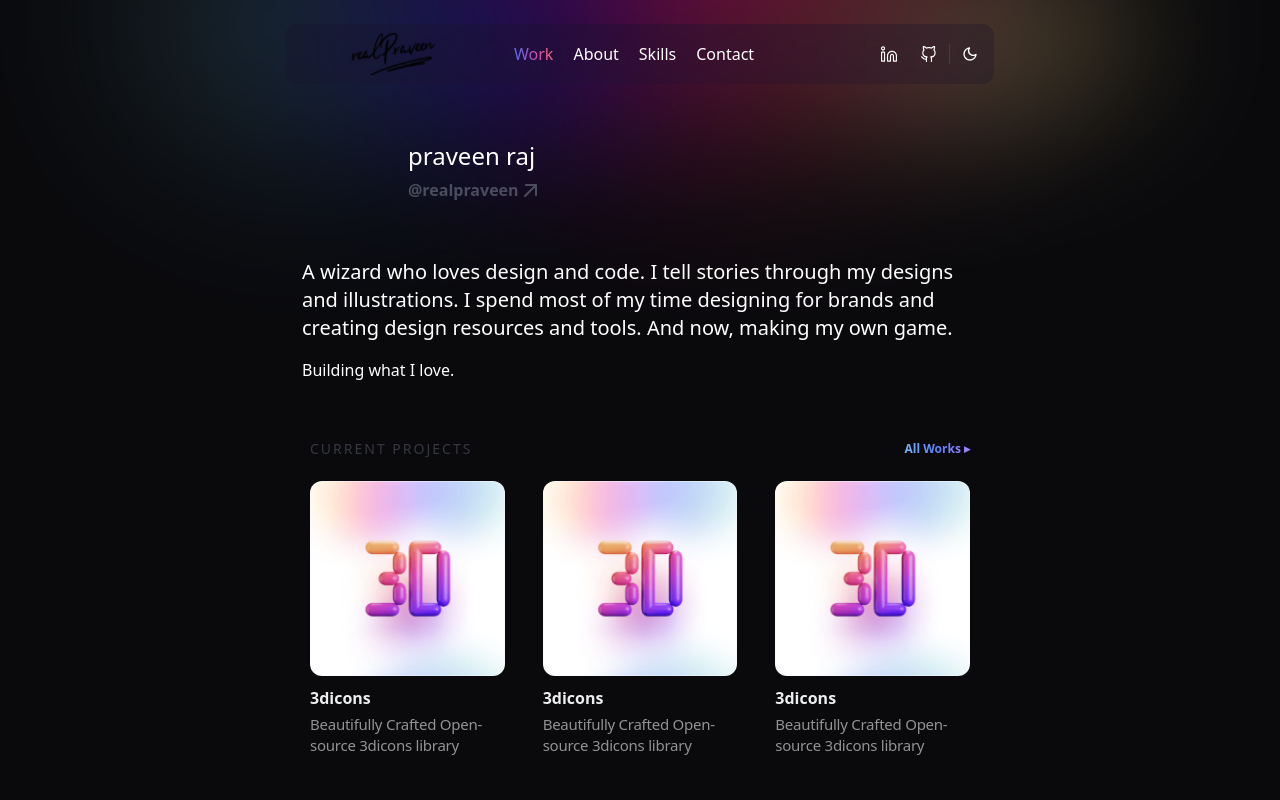
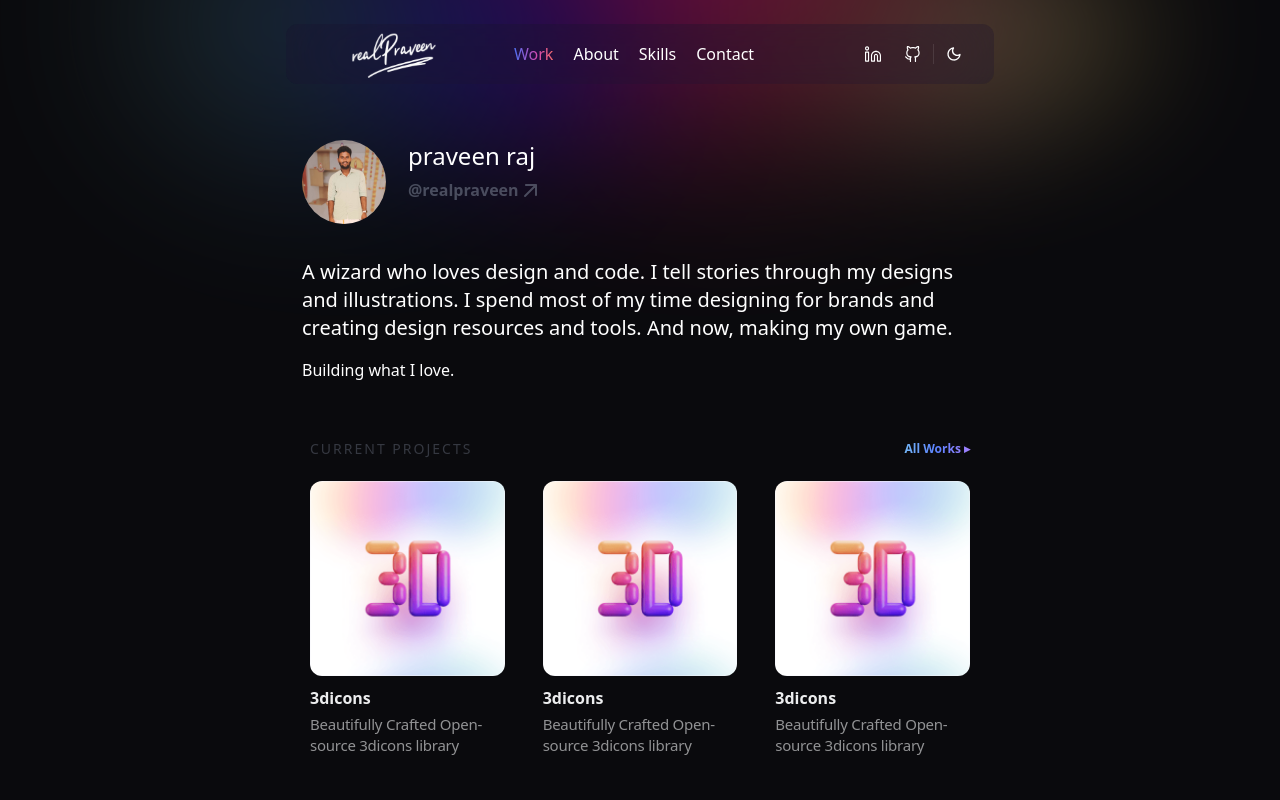
Before and after one commit to praveen-raj-r/praveen-raj-web-app, a React (Vite) app: page / in a window 1280 px wide. Shown: the top 800 px of the page. Built offline with nearby package versions, Linux system fonts and the light colour scheme.

Commit message:
images update

```diff
--- a/src/components/app/Navbar.jsx
+++ b/src/components/app/Navbar.jsx
@@ -1,9 +1,7 @@
 import { Link } from "react-router-dom";
 
-import logo from "/realPraveen-logo.svg";
-import linkedIn from "/linkedin.svg";
-import github from "/github.svg";
-import darkMoon from "/moon-dark-mode.svg";
+import Logo from "../ui/Logo";
+import NavSocialLinks from "../ui/NavSocialLinks";
 // import lightSon from "/sun-light-mode.svg";
 
 const navItems = [
@@ -23,12 +21,8 @@
   return (
     <nav className="backdrop-blur-[44px] relative z-10 w-full bg-[#1c162f4d] px-4 py-[10px] rounded-xl flex justify-between">
       <div className="flex items-center max-h-10">
-        <div className="flex items-center max-h-10 p-0 scale-[0.92]">
-          <Link to="/">
-            <img src={logo} />
-          </Link>
-        </div>
-        <div className="relative flex items-center ml-2 max-h-10">
+        <Logo />
+        <div className="relative items-center hidden ml-2 md:flex max-h-10">
           <ul className="flex">
             {navItems.map((navItem) => (
               <NavItem key={navItem.id} navItem={navItem} />
@@ -36,27 +30,7 @@
           </ul>
         </div>
       </div>
-      <div className="flex items-center max-h-10">
-        <div className="flex items-center max-h-10 border-r border-[#ffffff1a] mr-3">
-          <a
-            target="_blank"
-            className="leading-[0px] py-[2px] px-3"
-            href="https://www.linkedin.com/in/developer-praveen-raj/"
-          >
-            <img src={linkedIn} />
-          </a>
-          <a
-            target="_blank"
-            className="leading-[0px] py-[2px] px-3"
-            href="https://github.com/praveen-raj-r"
-          >
-            <img src={github} />
-          </a>
-        </div>
-        <div className="flex items-center max-h-10">
-          <img src={darkMoon} />
-        </div>
-      </div>
+      <NavSocialLinks />
     </nav>
   );
 }
--- /dev/null
+++ b/src/components/ui/Logo.jsx
@@ -0,0 +1,15 @@
+import { Link } from "react-router-dom";
+// import logo from "/realPraveen-logo.svg";
+import whitelogo from "/realPraveen-logo-white.svg";
+
+function Logo() {
+  return (
+    <div className="flex items-center max-h-10 p-0 scale-[0.92]">
+      <Link to="/">
+        <img className="" src={whitelogo} />
+      </Link>
+    </div>
+  );
+}
+
+export default Logo;
--- /dev/null
+++ b/src/components/ui/NavSocialLinks.jsx
@@ -0,0 +1,31 @@
+import linkedIn from "/linkedin.svg";
+import github from "/github.svg";
+import darkMoon from "/moon-dark-mode.svg";
+
+function NavSocialLinks() {
+  return (
+    <div className="flex items-center mr-4 max-h-10">
+      <div className="flex items-center max-h-10 border-r border-[#ffffff1a] mr-3">
+        <a
+          target="_blank"
+          className="leading-[0px] py-[2px] px-3"
+          href="https://www.linkedin.com/in/developer-praveen-raj/"
+        >
+          <img src={linkedIn} />
+        </a>
+        <a
+          target="_blank"
+          className="leading-[0px] py-[2px] px-3"
+          href="https://github.com/praveen-raj-r"
+        >
+          <img src={github} />
+        </a>
+      </div>
+      <div className="flex items-center max-h-10">
+        <img src={darkMoon} />
+      </div>
+    </div>
+  );
+}
+
+export default NavSocialLinks;
--- a/src/components/ui/Profile.jsx
+++ b/src/components/ui/Profile.jsx
@@ -1,10 +1,12 @@
 import arrowUp from "/arrow-up.svg";
-
+import praveenraj from "/praveen.png";
 function Profile() {
   return (
     <section className="relative px-4 pt-4">
       <div className="flex">
-        <div className="size-[90px] relative mb-3"></div>
+        <div className="size-[90px] relative mb-3">
+          <img className="rounded-[50%]" src={praveenraj} alt="" />
+        </div>
         <div className="flex flex-col ml-4">
           <h1 className="flex text-2xl">praveen raj</h1>
           <a
```
Also changed, not shown: public/praveen.png (added), public/realPraveen-logo-white.svg (added).
